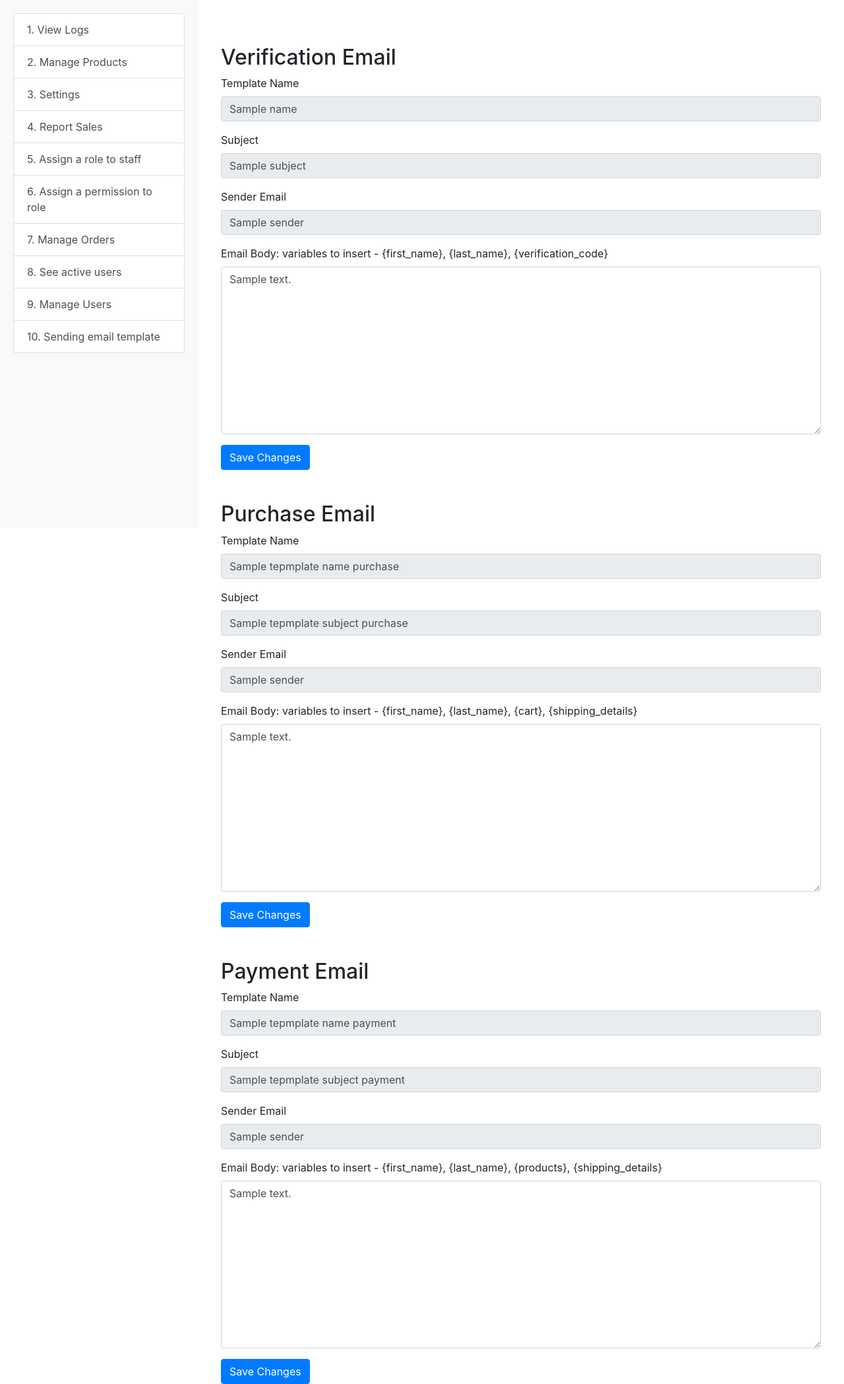
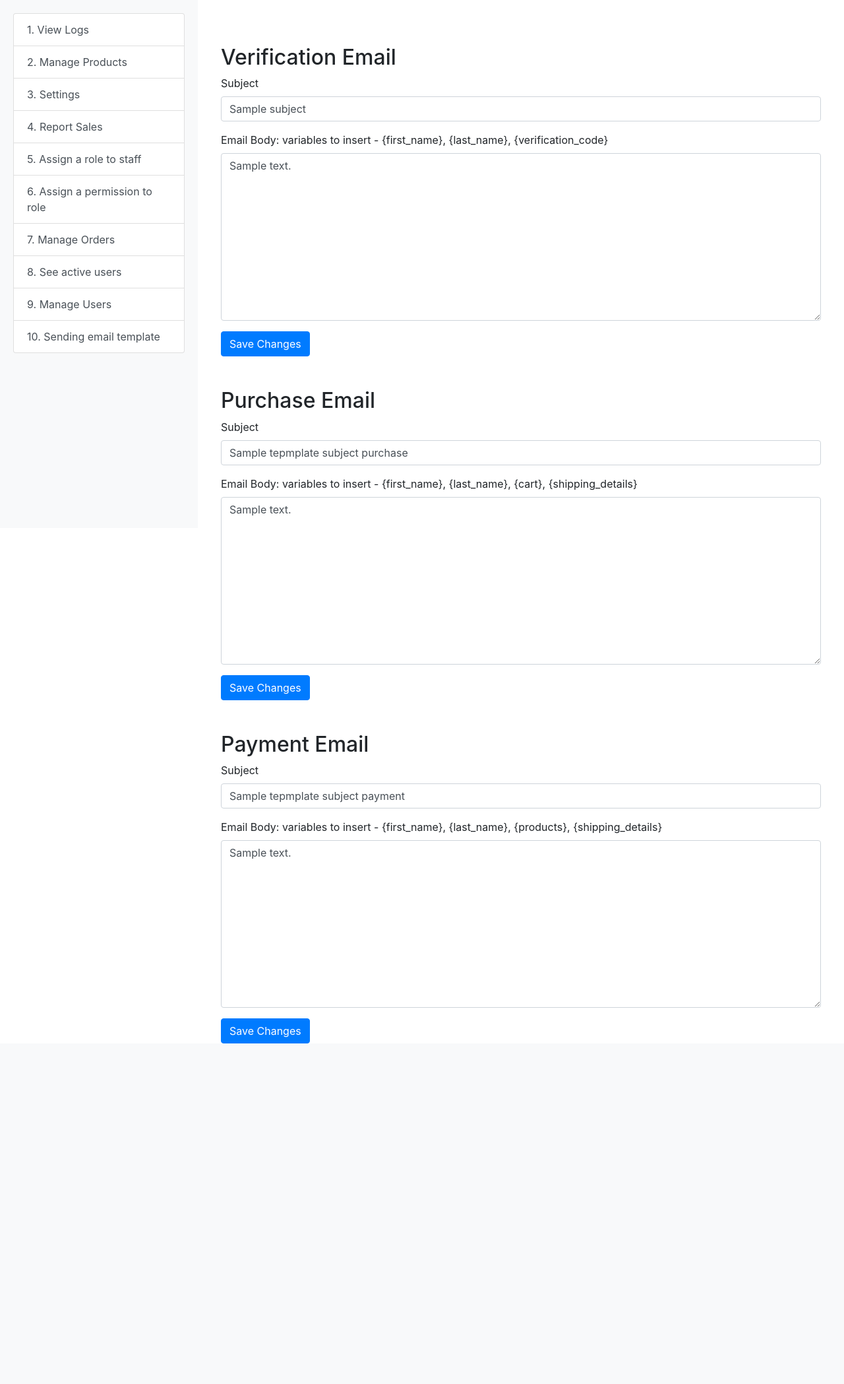
Before and after one commit to Kolpic/Online-Store, a Flask app: template Forum-Project/project/templates/template_email.html in a window 1280 px wide. Shown: the whole page at 66% size. After the commit the page ends 1581 px from the top, so only its background shows below. Run offline with Flask 3, Linux system fonts and the light colour scheme; the template is opened without the code that fills it: most values are stand-ins (such as "Sample title", 1, 10 or a date in 2020); some libraries are stand-ins or nearby versions.

Commit message:
changed sending email templates, removed the template name and template sender and made the subject editable

```diff
--- a/Forum-Project/project/main.py
+++ b/Forum-Project/project/main.py
@@ -157,19 +157,19 @@ FIELD_CONFIG = {
     },
     'Template email': {
         'edit': {
-            'name': {'type': str, 'required': True, 'conditions': [(lambda x: len(x) > 5 and len(x) <= 30, "Template name should be between 5 and 30 symbols")]},
             'subject': {'type': str, 'required': True, 'conditions': [(lambda x: len(x) > 5 and len(x) <= 30, "Email subject should be between 5 and 30 symbols")]},
             'body': {'type': str, 'required': True, 'conditions': [(lambda x: len(x) > 10 and len(x) <= 255, "Email subject should be under 255 symbols")]},
-            'sender': {'type': str, 'required': True, 'conditions': [(lambda x: '@' in x, "Invalid email")]},
         }
     },
     'Template email purchase': {
         'edit': {
+            'subject_purchase': {'type': str, 'required': True, 'conditions': [(lambda x: len(x) > 5 and len(x) <= 30, "Email subject should be between 5 and 30 symbols")]},
             'body_purchase': {'type': str, 'required': True, 'conditions': [(lambda x: len(x) > 10 and len(x) <= 255, "Email subject should be under 255 symbols")]},
         }
     },
     'Template email payment': {
         'edit': {
+            'subject_payment': {'type': str, 'required': True, 'conditions': [(lambda x: len(x) > 5 and len(x) <= 30, "Email subject should be between 5 and 30 symbols")]},
             'body_payment': {'type': str, 'required': True, 'conditions': [(lambda x: len(x) > 10 and len(x) <= 255, "Email subject should be under 255 symbols")]},
         }
     }
@@ -2566,7 +2566,8 @@ def back_office_manager(conn, cur, *params):
                 name_purchase, subject_purchase, body_purchase = values_purchase
                 name_payment, subject_payment, body_payment = values_payment
 
-                return render_template('template_email.html', name=name, subject=subject, body=body, sender=sender, tepmplate_name_purchase=name_purchase, tepmplate_subject_purchase=subject_purchase, tepmplate_body_purchase=body_purchase, tepmplate_name_payment=name_payment, tepmplate_subject_payment=subject_payment, tepmplate_body_payment=body_payment)
+                return render_template('template_email.html', subject=subject, body=body, tepmplate_subject_purchase=subject_purchase,
+                                        tepmplate_body_purchase=body_purchase, tepmplate_subject_payment=subject_payment, tepmplate_body_payment=body_payment)
 
         elif request.method == 'POST':
 
@@ -2575,11 +2576,9 @@ def back_office_manager(conn, cur, *params):
             cur.execute("""
                 UPDATE email_template
                 SET
-                    name = %s,
                     subject = %s,
-                    body = %s,
-                    sender = %s
-                WHERE id = 1""", (data['values'][0], data['values'][1], data['values'][2], data['values'][3]))
+                    body = %s
+                WHERE name = 'Verification Email'""", (data['values'][0], data['values'][1]))
 
             session['staff_message'] = "You successfully updated template for sending emails"
 
@@ -2599,8 +2598,9 @@ def back_office_manager(conn, cur, *params):
             cur.execute("""
                 UPDATE email_template
                 SET
+                    subject = %s,
                     body = %s
-                WHERE id = 4""", (data_purchase['values'][0],))
+                WHERE name = 'Purchase Email' """, (data_purchase['values'][0],data_purchase['values'][1]))
             session['staff_message'] = "You successfully updated template for sending purchase email"
 
             return redirect(f'/staff_portal')
@@ -2619,8 +2619,9 @@ def back_office_manager(conn, cur, *params):
             cur.execute("""
                 UPDATE email_template
                 SET
+                    subject = %s,
                     body = %s
-                WHERE id = 6""", (data_payment['values'][0],))
+                WHERE name = 'Payment Email ' """, (data_payment['values'][0], data_payment['values'][1]))
             session['staff_message'] = "You successfully updated template for sending payment email"
 
             return redirect(f'/staff_portal')
--- a/Forum-Project/project/templates/template_email.html
+++ b/Forum-Project/project/templates/template_email.html
@@ -14,18 +14,8 @@
     <form action="/template_email" method="POST">
 
         <div class="form-group">
-            <label for="name">Template Name</label>
-            <input type="text" class="form-control" id="name" name="name" value="{{ name }}" readonly>
-        </div>
-
-        <div class="form-group">
             <label for="subject">Subject</label>
-            <input type="text" class="form-control" id="subject" name="subject" value="{{ subject }}" readonly>
-        </div>
-
-        <div class="form-group">
-            <label for="sender_email">Sender Email</label>
-            <input type="email" class="form-control" id="sender" name="sender" value="{{ sender }}" readonly>
+            <input type="text" class="form-control" id="subject" name="subject" value="{{ subject }}">
         </div>
 
         <div class="form-group">
@@ -42,18 +32,8 @@
     <form action="/template_email_purchase" method="POST">
 
         <div class="form-group">
-            <label for="name">Template Name</label>
-            <input type="text" class="form-control" id="name_purchase" name="name_purchase" value="{{ tepmplate_name_purchase }}" readonly>
-        </div>
-
-        <div class="form-group">
-            <label for="subject">Subject</label>
-            <input type="text" class="form-control" id="subject_purchase" name="subject_purchase" value="{{ tepmplate_subject_purchase }}" readonly>
-        </div>
-
-        <div class="form-group">
-            <label for="sender_email">Sender Email</label>
-            <input type="email" class="form-control" id="sender" name="sender" value="{{ sender }}"readonly>
+            <label for="subject_purchase">Subject</label>
+            <input type="text" class="form-control" id="subject_purchase" name="subject_purchase" value="{{ tepmplate_subject_purchase }}">
         </div>
 
         <div class="form-group">
@@ -70,18 +50,8 @@
     <form action="/template_email_payment" method="POST">
 
         <div class="form-group">
-            <label for="name">Template Name</label>
-            <input type="text" class="form-control" id="name_payment" name="name_payment" value="{{ tepmplate_name_payment }}" readonly>
-        </div>
-
-        <div class="form-group">
-            <label for="subject">Subject</label>
-            <input type="text" class="form-control" id="subject_payment" name="subject_payment" value="{{ tepmplate_subject_payment }}" readonly>
-        </div>
-
-        <div class="form-group">
-            <label for="sender_email">Sender Email</label>
-            <input type="email" class="form-control" id="sender" name="sender" value="{{ sender }}"readonly>
+            <label for="subject_payment">Subject</label>
+            <input type="text" class="form-control" id="subject_payment" name="subject_payment" value="{{ tepmplate_subject_payment }}">
         </div>
 
         <div class="form-group">
```
